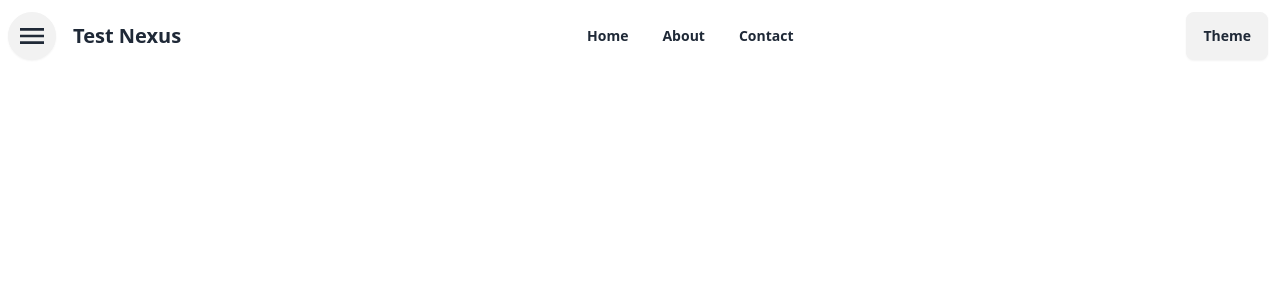
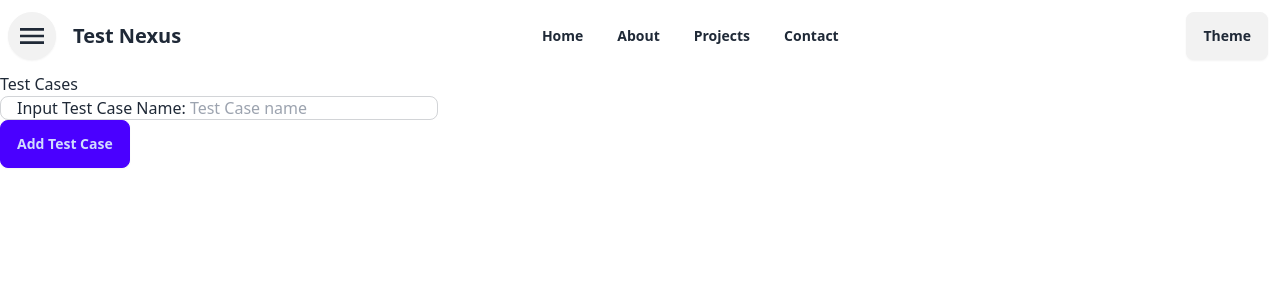
Before and after one commit to MrPuls/nexus, a Vue app: page /projects in a window 1280 px wide. Shown: the top 300 px of the page. Built offline with nearby package versions, Linux system fonts and the light colour scheme.

Commit message:
feat: added projects tab and moved case creation logic there

```diff
--- a/src/components/home/HomeView.vue
+++ b/src/components/home/HomeView.vue
@@ -1,50 +1,10 @@
 <script setup>
-import { ref } from 'vue'
-/** @type {ref[list]} **/
-const testCasesList = ref([])
 
-/** @type {ref[string]} **/
-const currentTestCase = ref('')
-
-function addTestCase() {
-  /* Add test case to the list */
-  testCasesList.value.push(currentTestCase.value)
-  currentTestCase.value = ''
-}
 </script>
 
 <template>
   <div>
-    <h1>Test Cases</h1>
-    <div>
-      <ul>
-        <li
-          v-for="testCase in testCasesList"
-          :key="testCase"
-        >
-          {{ testCase }}
-        </li>
-      </ul>
-    </div>
-    <div>
-      <label class="input input-bordered w-full max-w-xs">
-        Input Test Case Name:
-        <input
-          v-model="currentTestCase"
-          type="text"
-          class="grow"
-          placeholder="Test Case name"
-        >
-      </label>
-    </div>
-    <div>
-      <button
-        class="btn btn-primary"
-        @click="addTestCase"
-      >
-        Add Test Case
-      </button>
-    </div>
+    <h1>Home Page</h1>
   </div>
 </template>
 
--- a/src/components/navBar/navBarMenu/NavbarMenu.vue
+++ b/src/components/navBar/navBarMenu/NavbarMenu.vue
@@ -18,6 +18,12 @@
       About
     </RouterLink>
     <RouterLink
+      to="/projects"
+      class="btn btn-ghost"
+    >
+      Projects
+    </RouterLink>
+    <RouterLink
       to="/contact"
       class="btn btn-ghost"
     >
--- /dev/null
+++ b/src/components/projects/ProjectsView.vue
@@ -0,0 +1,53 @@
+<script setup>
+import { ref } from 'vue'
+/** @type {ref[list]} **/
+const testCasesList = ref([])
+
+/** @type {ref[string]} **/
+const currentTestCase = ref('')
+
+function addTestCase() {
+  /* Add test case to the list */
+  testCasesList.value.push(currentTestCase.value)
+  currentTestCase.value = ''
+}
+</script>
+
+<template>
+  <div>
+    <h1>Test Cases</h1>
+    <div>
+      <ul>
+        <li
+          v-for="testCase in testCasesList"
+          :key="testCase"
+        >
+          {{ testCase }}
+        </li>
+      </ul>
+    </div>
+    <div>
+      <label class="input input-bordered w-full max-w-xs">
+        Input Test Case Name:
+        <input
+          v-model="currentTestCase"
+          type="text"
+          class="grow"
+          placeholder="Test Case name"
+        >
+      </label>
+    </div>
+    <div>
+      <button
+        class="btn btn-primary"
+        @click="addTestCase"
+      >
+        Add Test Case
+      </button>
+    </div>
+  </div>
+</template>
+
+<style scoped>
+
+</style>
--- a/src/router.js
+++ b/src/router.js
@@ -1,10 +1,12 @@
 import { createRouter, createWebHistory } from 'vue-router'
-import AboutPage from "./components/aboutPage/AboutView.vue";
+import AboutView from "./components/aboutPage/AboutView.vue";
+import ProjectsView from "./components/projects/ProjectsView.vue";
 import Home from "./components/home/HomeView.vue";
 
 const routes = [
     { path: '/', component: Home },
-    { path: '/about', component: AboutPage },
+    { path: '/about', component: AboutView },
+    {path: '/projects', component: ProjectsView}
 ]
 
 const router = createRouter({
```
